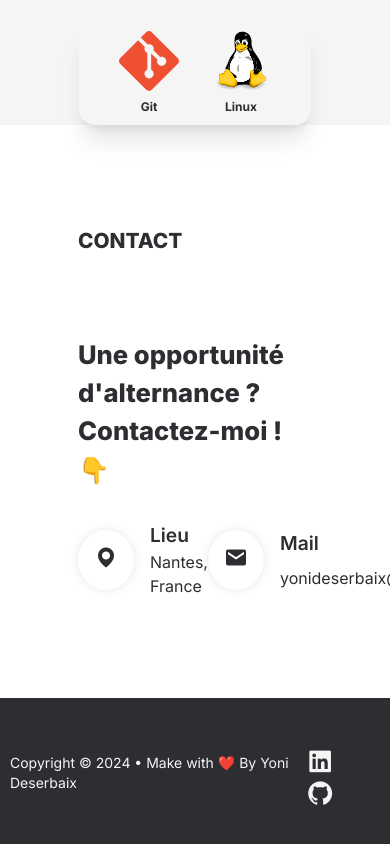
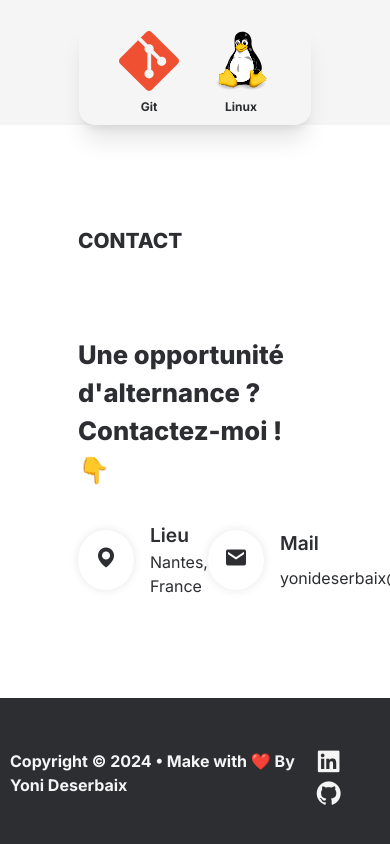
Before and after one commit to Yoni-Deserbaix/Portfolio-V2, a Next.js app: page / in a window 390 px wide. Shown: the part 7094-7938 px from the top of the page. Built offline with nearby package versions, Linux system fonts and the light colour scheme.

Commit message:
update responsive footer

```diff
--- a/src/app/components/Footer.tsx
+++ b/src/app/components/Footer.tsx
@@ -1,7 +1,7 @@
 export default function () {
   return (
     <footer className="flex bg-[#2d2e32] items-center flex-row justify-evenly px-2.5 py-[50px]">
-      <p className="text-sm text-[whitesmoke] mb-[15px]"> Copyright © 2024 • Make with ❤️ By Yoni Deserbaix</p>
+      <p className="text-base text-[whitesmoke] mb-[15px] font-bold  sm:text-xs md:text-xs xl:text-lg"> Copyright © 2024 • Make with ❤️ By Yoni Deserbaix</p>
       <div className="socials ">
         <a
           href="http://linkedin.com/in/yoni-deserbaix"
```
